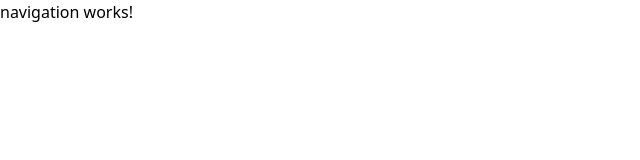
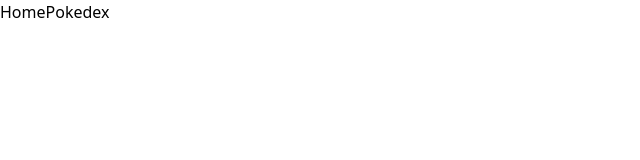
Before and after one commit to rymanacevedo/crypto, an Angular app: page / in a window 1280 px wide. Shown: the top 160 px of the page, without its empty margins (0-640 px from the left). Built offline with nearby package versions, Linux system fonts and the light colour scheme; what @tailwindcss/typography would draw is missing.

Commit message:
added build to compress tailwind bundles

```diff
--- a/angular.json
+++ b/angular.json
@@ -37,7 +37,7 @@
                 {
                   "type": "initial",
                   "maximumWarning": "500kb",
-                  "maximumError": "1mb"
+                  "maximumError": "10mb"
                 },
                 {
                   "type": "anyComponentStyle",
--- a/package.json
+++ b/package.json
@@ -4,7 +4,7 @@
   "scripts": {
     "ng": "ng",
     "start": "ng serve",
-    "build": "ng build",
+    "build": "NODE_ENV=production ng build",
     "watch": "ng build --watch --configuration development",
     "test": "ng test",
     "test:cov": "ng test --coverage"
--- a/src/app/navigation/navigation.component.html
+++ b/src/app/navigation/navigation.component.html
@@ -1 +1,4 @@
-<p>navigation works!</p>
+<nav class="f6 fw6 ttu tracked">
+  <a class="link dim white dib mr3" routerLink="/dashboard" title="Home">Home</a>
+  <a class="link dim white dib mr3" routerLink="/pokedex" title="About">Pokedex</a>
+</nav>
--- a/tailwind.config.js
+++ b/tailwind.config.js
@@ -1,6 +1,7 @@
 module.exports = {
   prefix: '',
   purge: {
+    enabled: process.env.NODE_ENV === 'production',
     content: [
       './src/**/*.{html,ts}',
     ]
```
